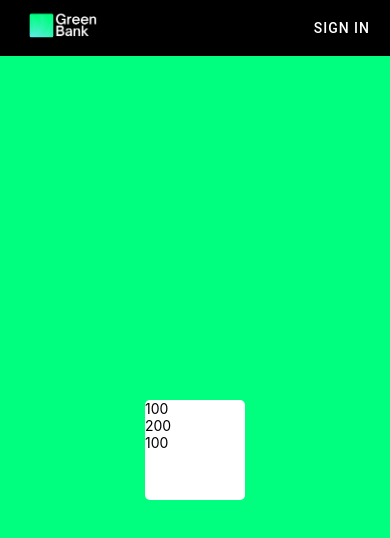
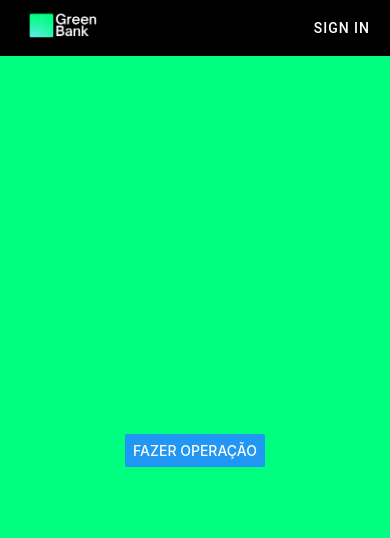
Before and after one commit to CibeleMartins/reactNativePractice, a React Native app: screen / in a window 390 px wide. Shown: the top 538 px of the page. Built offline with nearby package versions, Linux system fonts and the light colour scheme.

Commit message:
🚧 feat: Implemented comunication indirect 1

```diff
--- a/src/App.js
+++ b/src/App.js
@@ -16,6 +16,7 @@ import Estado1 from "./components/Estado1";
 import Estado2 from "./components/Estado2";
 import FormAccount from "./components/FormAccount";
 import Superior from "./comunicacaoDireta/Superior";
+import Pai from './comunicacaoIndireta/Pai'
 
 // style
 import styles from "./styles/style";
@@ -70,8 +71,9 @@ export default function App () {
 
                 {/* <FormAccount/> */}
 
-                <Superior/>
+                {/* <Superior/> */}
 
+                <Pai/>
         </View>
         </>
     )
--- a/src/components/FormAccount.js
+++ b/src/components/FormAccount.js
@@ -10,9 +10,7 @@ import styles from '../styles/style';
 
 export default (props)=> {
 
-
     return (
-
 
             <View
             display={props.display}
@@ -54,6 +52,11 @@ export default (props)=> {
                 style={{marginTop: 15}}
                 text="REGISTER"/>
 
+                <Button
+                style={{marginTop: 15}}
+                text="Back"
+                {...props}/>
+
             </View>
 
 
--- /dev/null
+++ b/src/comunicacaoIndireta/Filho.js
@@ -0,0 +1,31 @@
+import React from 'react'
+import {Button} from 'react-native'
+
+
+
+export default (props)=> {
+
+
+    function geraValor(min, max) {
+
+        const valor = max - min + 1
+
+        return parseInt(Math.random() * valor) + min
+    }
+
+
+     return(
+
+           <Button
+           title='Fazer Operação'
+           onPress={()=> {
+            const resultado = geraValor(props.min, props.max)
+            props.funcao(resultado)
+           }}/>
+
+
+           )
+
+
+
+}
--- /dev/null
+++ b/src/comunicacaoIndireta/Pai.js
@@ -0,0 +1,33 @@
+import React from 'react'
+import {Text} from 'react-native'
+import Filho from './Filho'
+
+
+
+export default (props)=> {
+
+
+    function notificaValor (valor) {
+
+        return console.warn(valor)
+    }
+
+
+     return(
+
+
+
+           <Filho
+           min={2000}
+           max={3050}
+           funcao={notificaValor}/>
+
+
+
+
+
+           )
+
+
+
+}
```
